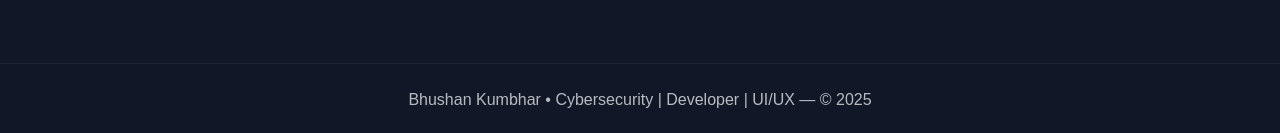
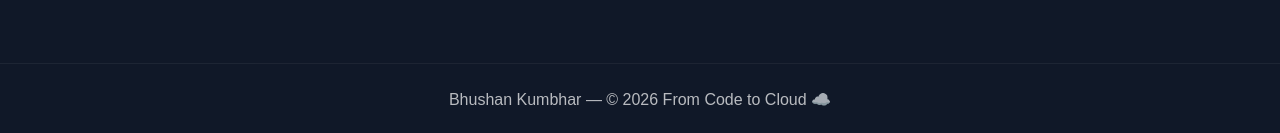
Before and after one commit to Bhushan-3000/Bhushan_Kumbhar_Portfolio, a React (Vite) app: page / in a window 1280 px wide. Shown: the part 3818-3951 px from the top of the page. Built offline with nearby package versions, Linux system fonts and the light colour scheme.

Commit message:
Update footer copyright year to 2026

```diff
--- a/src/App.jsx
+++ b/src/App.jsx
@@ -705,7 +705,8 @@ export default function App() {
       {/* FOOTER */}
       <footer className="py-6 text-center opacity-70 border-t border-white/8">
         {/* © {new Date().getFullYear()}  */}
-        Bhushan Kumbhar • Cybersecurity | Developer | UI/UX — © 2025
+        Bhushan Kumbhar — © 2026
+        From Code to Cloud ☁️
 
       </footer>
     </div>
```
